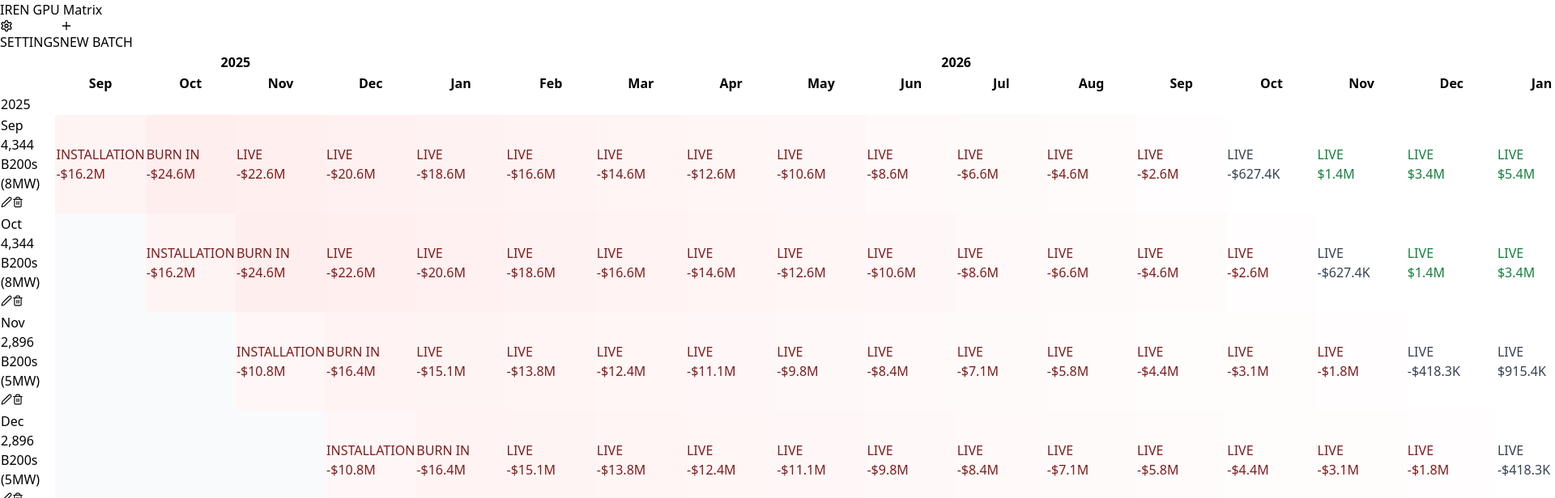
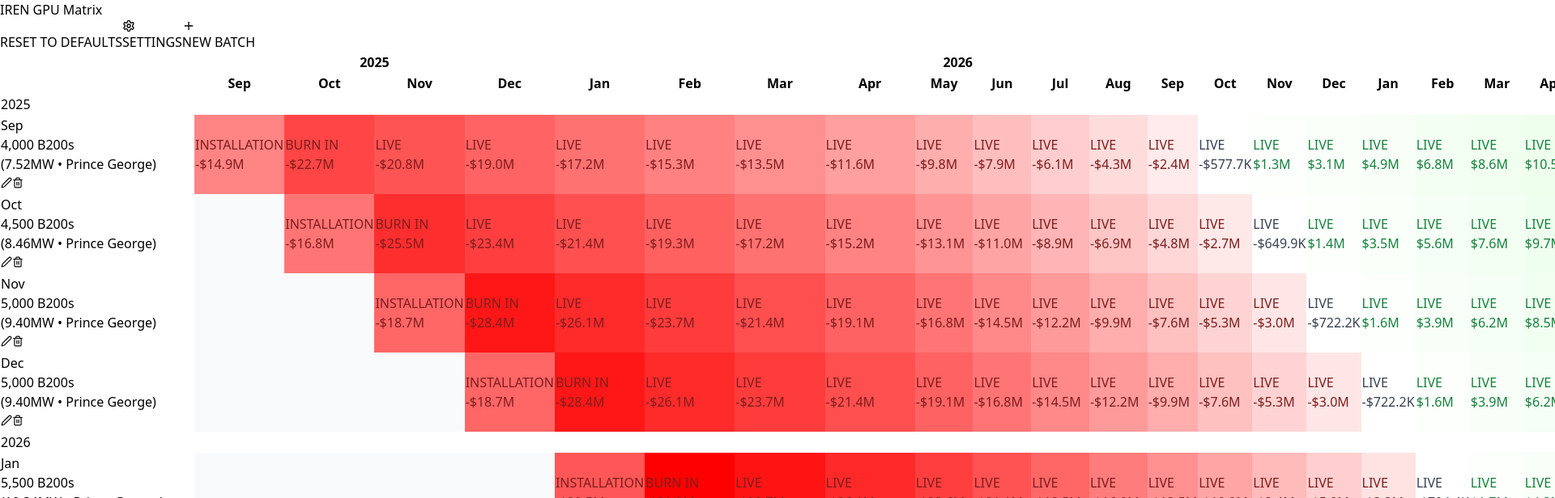
Before and after one commit to dwurtz/iren-gpu-tracker, a React (Vite) app: page / in a window 1280 px wide. Shown: the top 616 px of the page at 81% size, 1920 px wide, since content can reach past the window. Built offline with nearby package versions, Linux system fonts and the light colour scheme.

Commit message:
Update defaults to 8 batches (Sep 2025-Apr 2026), add reset to defaults button, fix text readability in gradient cells

```diff
--- a/src/App.tsx
+++ b/src/App.tsx
@@ -128,40 +128,36 @@
 };
 
 // Create default batch configuration (only used for initial setup)
-const createDefaultBatches = (settings: ProfitabilitySettings): Batch[] => {
+const createDefaultBatches = (settings: ProfitabilitySettings, sites: Site[]): Batch[] => {
   const batches: Batch[] = [];
-  const profitability = calculateProfitability(settings, 'B200');
 
-  // Default batch sizes based on initial business requirements
-  // These will be saved to storage and can be modified by users
-  const defaultBatchSizes = [
-    // Sep-Oct 2025: Conservative start for ARR targets
-    4344, 4344,
-    // Nov-Jan 2026: Small additions
-    2896, 2896, 2896,
-    // Feb-Jun 2026: Ramp up to hit 500MW total
-    66500, 66500, 39900, 26600, 13300,
-    // Jul 2026+: Standard 50MW batches
-    ...Array(38).fill(26600) // Remaining months with standard size
+  // Default batches based on screenshot
+  const defaultBatchConfig = [
+    { month: 8, year: 2025, quantity: 4000, chipType: 'B200' as ChipType, siteId: 'site-prince-george' }, // Sep 2025
+    { month: 9, year: 2025, quantity: 4500, chipType: 'B200' as ChipType, siteId: 'site-prince-george' }, // Oct 2025
+    { month: 10, year: 2025, quantity: 5000, chipType: 'B200' as ChipType, siteId: 'site-prince-george' }, // Nov 2025
+    { month: 11, year: 2025, quantity: 5000, chipType: 'B200' as ChipType, siteId: 'site-prince-george' }, // Dec 2025
+    { month: 0, year: 2026, quantity: 5500, chipType: 'B200' as ChipType, siteId: 'site-prince-george' }, // Jan 2026
+    { month: 1, year: 2026, quantity: 5500, chipType: 'B200' as ChipType, siteId: 'site-childress' }, // Feb 2026
+    { month: 2, year: 2026, quantity: 5500, chipType: 'B200' as ChipType, siteId: 'site-childress' }, // Mar 2026
+    { month: 3, year: 2026, quantity: 5500, chipType: 'B200' as ChipType, siteId: 'site-childress' }, // Apr 2026
   ];
 
-  // Create batches for 48 months (Sep 2025 to Aug 2029)
-  for (let i = 0; i < 48; i++) {
-    const month = (8 + i) % 12; // Start from September (8)
-    const year = 2025 + Math.floor((8 + i) / 12);
-
-    const quantity = defaultBatchSizes[i] || 26600;
-    const mwEquivalent = Math.round(quantity / settings.gpusPerMW.b200);
-    const batchName = `${quantity.toLocaleString()} B200s\n(${mwEquivalent}MW)`;
+  defaultBatchConfig.forEach((config, index) => {
+    const gpusPerMW = config.chipType === 'B200' ? settings.gpusPerMW.b200 : settings.gpusPerMW.gb300;
+    const mwEquivalent = (config.quantity / gpusPerMW).toFixed(2);
+    const site = sites.find(s => s.id === config.siteId);
+    const siteName = site ? site.name : '';
+    const profitability = calculateProfitability(settings, config.chipType);
 
     batches.push({
-      id: `batch-${i}`,
-      name: batchName,
-      chipType: 'B200',
-      quantity: quantity,
-      installationMonth: month,
-      installationYear: year,
-      siteId: 'site-canal-flats', // Default to Canal Flats
+      id: `batch-${index}`,
+      name: `${config.quantity.toLocaleString()} ${config.chipType}s\n(${mwEquivalent}MW${siteName ? ` • ${siteName}` : ''})`,
+      chipType: config.chipType,
+      quantity: config.quantity,
+      installationMonth: config.month,
+      installationYear: config.year,
+      siteId: config.siteId,
       phases: {
         installation: {
           duration: 1,
@@ -176,13 +172,13 @@
         },
       },
     });
-  }
+  });
 
   return batches;
 };
 
 // Initialize batches from storage or create defaults
-const initializeBatches = (settings: ProfitabilitySettings): Batch[] => {
+const initializeBatches = (settings: ProfitabilitySettings, sites: Site[]): Batch[] => {
   const storedBatches = loadBatchesFromStorage();
   if (storedBatches && storedBatches.length > 0) {
     console.log('Loaded batches from storage:', storedBatches.length);
@@ -190,7 +186,7 @@
   }
 
   console.log('Creating default batch configuration');
-  const defaultBatches = createDefaultBatches(settings);
+  const defaultBatches = createDefaultBatches(settings, sites);
   saveBatchesToStorage(defaultBatches);
   return defaultBatches;
 };
@@ -203,14 +199,12 @@
   // Initialize sites and batches on component mount
   React.useEffect(() => {
     const storedSites = loadSitesFromStorage();
-    if (storedSites && storedSites.length > 0) {
-      setSites(storedSites);
-    } else {
-      const defaultSites = createDefaultSites();
-      setSites(defaultSites);
-      saveSitesToStorage(defaultSites);
+    const sitesToUse = storedSites && storedSites.length > 0 ? storedSites : createDefaultSites();
+    if (!storedSites || storedSites.length === 0) {
+      saveSitesToStorage(sitesToUse);
     }
-    setBatches(initializeBatches(defaultSettings));
+    setSites(sitesToUse);
+    setBatches(initializeBatches(defaultSettings, sitesToUse));
   }, []);
   const [isModalOpen, setIsModalOpen] = useState(false);
   const [isSettingsOpen, setIsSettingsOpen] = useState(false);
@@ -298,6 +292,14 @@
     const updatedBatches = batches.filter(batch => batch.id !== batchId);
     setBatches(updatedBatches);
     saveBatchesToStorage(updatedBatches);
+  };
+
+  const handleResetToDefaults = () => {
+    if (window.confirm('Are you sure you want to reset all batches to default values? This will delete all current batches.')) {
+      const defaultBatches = createDefaultBatches(settings, sites);
+      setBatches(defaultBatches);
+      saveBatchesToStorage(defaultBatches);
+    }
   };
 
   const handleEditSite = (siteId: string) => {
@@ -403,6 +405,12 @@
         <h1 className="text-2xl font-bold text-gray-900">IREN GPU Matrix</h1>
         <div className="flex space-x-3">
           <button
+            onClick={handleResetToDefaults}
+            className="flex items-center space-x-2 bg-gray-500 text-white px-4 py-2 rounded-md hover:bg-gray-600"
+          >
+            <span>RESET TO DEFAULTS</span>
+          </button>
+          <button
             onClick={() => setIsSettingsOpen(true)}
             className="flex items-center space-x-2 bg-gray-600 text-white px-4 py-2 rounded-md hover:bg-gray-700"
           >
@@ -426,7 +434,7 @@
               <thead className="sticky top-0 z-40">
                 {/* Year headers */}
                 <tr className="bg-gray-50 border-b border-gray-200">
-                  <th className="px-4 py-2 text-left text-sm font-medium text-gray-900 w-72 sticky left-0 bg-gray-50 z-50"></th>
+                  <th className="px-4 py-2 text-left text-sm font-medium text-gray-900 sticky left-0 bg-gray-50 z-50" style={{ minWidth: '240px', width: '240px' }}></th>
                   <th className="px-2 py-2 text-left text-sm font-bold text-gray-900 border-r" colSpan={4}>2025</th>
                   <th className="px-2 py-2 text-left text-sm font-bold text-gray-900 border-r" colSpan={12}>2026</th>
                   <th className="px-2 py-2 text-left text-sm font-bold text-gray-900 border-r" colSpan={12}>2027</th>
@@ -436,7 +444,7 @@
                 </tr>
                 {/* Month headers */}
                 <tr className="bg-gray-50 border-b border-gray-200">
-                  <th className="px-4 py-3 text-left text-sm font-medium text-gray-900 w-72 sticky left-0 bg-gray-50 z-50"></th>
+                  <th className="px-4 py-3 text-left text-sm font-medium text-gray-900 sticky left-0 bg-gray-50 z-50" style={{ minWidth: '240px', width: '240px' }}></th>
                   {MONTHS.map((month, index) => (
                     <th key={index} className="px-2 py-3 text-center text-sm font-medium text-gray-900 w-20 border-r border-gray-200">
                       {month}
--- a/src/components/BatchRow.tsx
+++ b/src/components/BatchRow.tsx
@@ -118,7 +118,7 @@
       const blue = Math.floor(255 - (intensity * 255));  // Start white (255), fade to 0
       return {
         backgroundColor: `rgb(${red}, ${green}, ${blue})`,
-        color: intensity > 0.3 ? 'white' : '#7f1d1d'  // Use white text when red gets darker
+        color: '#7f1d1d'  // Always use dark red text for readability
       };
     } else {
       // Green gradient for profits - from white (near zero) to dark green
@@ -128,7 +128,7 @@
       const blue = Math.floor(255 - (intensity * 255));  // Start white (255), fade to 0
       return {
         backgroundColor: `rgb(${red}, ${green}, ${blue})`,
-        color: intensity > 0.3 ? 'white' : '#15803d'  // Use white text when green gets darker
+        color: '#15803d'  // Always use dark green text for readability
       };
     }
   };
@@ -151,7 +151,7 @@
 
   return (
     <tr className={`hover:bg-gray-50 ${isFirstOfYear ? 'border-t-2 border-gray-300' : ''}`}>
-      <td className="px-4 py-2 sticky left-0 bg-white z-30 border-r w-72">
+      <td className="px-4 py-2 sticky left-0 bg-white z-30 border-r" style={{ minWidth: '240px', width: '240px' }}>
         <div className="flex items-center justify-between">
           <div className="flex-1">
             {isFirstOfYear && (
@@ -162,8 +162,12 @@
             <div className="text-xs text-gray-500 mb-1">
               {['Jan', 'Feb', 'Mar', 'Apr', 'May', 'Jun', 'Jul', 'Aug', 'Sep', 'Oct', 'Nov', 'Dec'][batch.installationMonth]}
             </div>
-            <div className="font-medium text-gray-900 text-sm text-blue-600">
-              {batch.name}
+            <div className="font-medium text-sm">
+              {batch.name.split('\n').map((line, index) => (
+                <div key={index} className={index === 0 ? 'text-blue-600' : 'text-gray-600 text-xs'}>
+                  {line}
+                </div>
+              ))}
             </div>
           </div>
           <div className="flex space-x-1 ml-2">
@@ -286,7 +290,7 @@
 export const YearHeaderRow: React.FC<YearHeaderRowProps> = ({ year }) => {
   return (
     <tr className="border-t-2 border-gray-300">
-      <td className="px-4 py-2 sticky left-0 bg-gray-100 z-30 border-r w-72">
+      <td className="px-4 py-2 sticky left-0 bg-gray-100 z-30 border-r" style={{ minWidth: '240px', width: '240px' }}>
         <div className="font-bold text-gray-900 text-sm">
           {year}
         </div>
--- a/src/components/EditBatchModal.tsx
+++ b/src/components/EditBatchModal.tsx
@@ -32,7 +32,7 @@
     const updatedBatch: Batch = {
       ...batch,
       ...formData,
-      name: `${formData.quantity.toLocaleString()} ${formData.chipType}s (${mwEquivalent}MW${siteName ? ` • ${siteName}` : ''})`,
+      name: `${formData.quantity.toLocaleString()} ${formData.chipType}s\n(${mwEquivalent}MW${siteName ? ` • ${siteName}` : ''})`,
       quantity: formData.quantity,
       chipType: formData.chipType,
     };
--- a/src/components/NewBatchModal.tsx
+++ b/src/components/NewBatchModal.tsx
@@ -14,7 +14,6 @@
 export const NewBatchModal: React.FC<NewBatchModalProps> = ({ isOpen, onClose, onSave, sites, onEditSite }) => {
   useModalBackdrop(isOpen);
   const [formData, setFormData] = useState({
-    name: '',
     chipType: 'B200' as ChipType,
     quantity: 100,
     installationMonth: new Date().getMonth(),
@@ -33,7 +32,7 @@
     const site = sites.find(s => s.id === formData.siteId);
     const siteName = site ? site.name : '';
     const batch: Omit<Batch, 'id'> = {
-      name: `${formData.quantity.toLocaleString()} ${formData.chipType}s (${mwEquivalent}MW${siteName ? ` • ${siteName}` : ''})`,
+      name: `${formData.quantity.toLocaleString()} ${formData.chipType}s\n(${mwEquivalent}MW${siteName ? ` • ${siteName}` : ''})`,
       chipType: formData.chipType,
       quantity: formData.quantity,
       installationMonth: formData.installationMonth,
@@ -59,7 +58,6 @@
 
     // Reset form
     setFormData({
-      name: '',
       chipType: 'B200',
       quantity: 100,
       installationMonth: new Date().getMonth(),
@@ -91,20 +89,6 @@
         <div className="flex-1 overflow-y-auto p-6">
 
         <form onSubmit={handleSubmit} className="space-y-4">
-          <div>
-            <label className="block text-sm font-medium text-gray-700 mb-1">
-              Batch Name
-            </label>
-            <input
-              type="text"
-              value={formData.name}
-              onChange={(e) => setFormData({ ...formData, name: e.target.value })}
-              className="w-full border border-gray-300 rounded-md px-3 py-2 focus:outline-none focus:ring-2 focus:ring-blue-500"
-              placeholder="e.g., 502 B200"
-              required
-            />
-          </div>
-
           <div>
             <label className="block text-sm font-medium text-gray-700 mb-1">
               Chip Type
```
